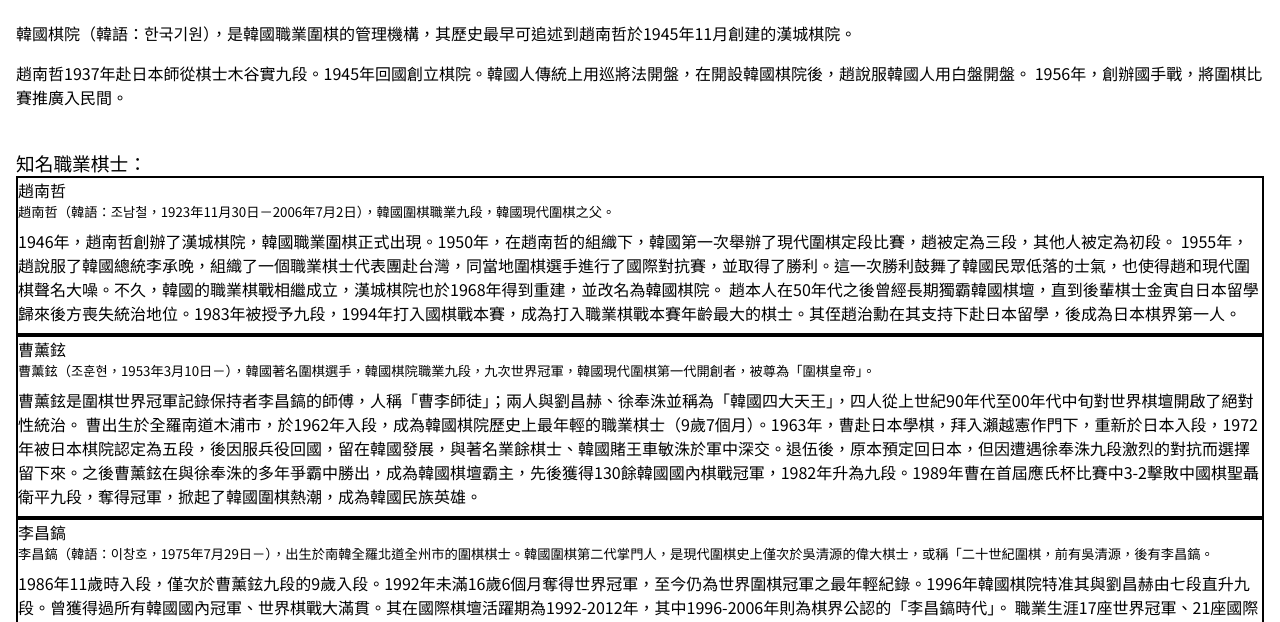
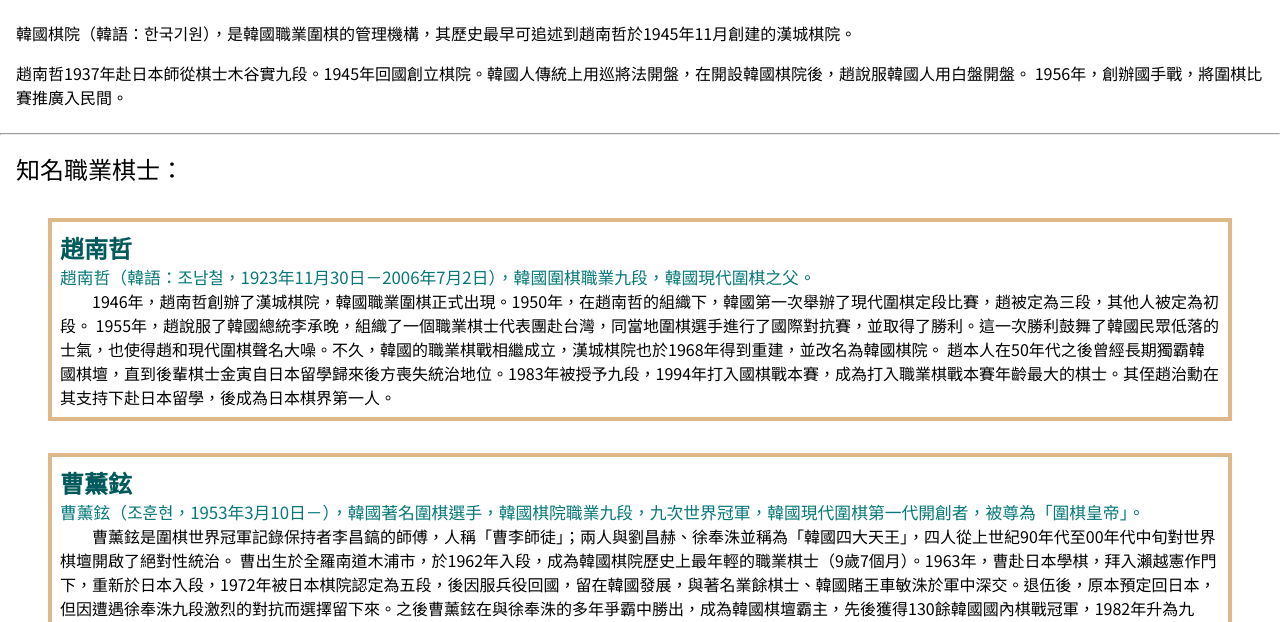
Before and after one commit to jjjj88521/Project1-GOwebsite, a plain HTML site: page korea.html in a window 1280 px wide. Shown: the part 172-794 px from the top of the page. Drawn offline with Linux system fonts and the light colour scheme.

Commit message:
2023/1/21 korea.html modify

```diff
--- a/korea.html
+++ b/korea.html
@@ -35,18 +35,19 @@
         </ul>
       </nav>
     </header>
-    <main>
+    <main class="no-flex">
       <section>
-        <p>
+        <p class="no-indent">
           韓國棋院（韓語：한국기원），是韓國職業圍棋的管理機構，其歷史最早可追述到趙南哲於1945年11月創建的漢城棋院。
         </p>
-        <p>
+        <p class="no-indent">
           趙南哲1937年赴日本師從棋士木谷實九段。1945年回國創立棋院。韓國人傳統上用巡將法開盤，在開設韓國棋院後，趙說服韓國人用白盤開盤。
           1956年，創辦國手戰，將圍棋比賽推廣入民間。
         </p>
       </section>
+      <hr />
       <section>
-        <h3>知名職業棋士：</h3>
+        <h3 style="font-size: 1.5rem">知名職業棋士：</h3>
         <div class="player">
           <h4>趙南哲</h4>
           <h5>
--- a/style.css
+++ b/style.css
@@ -60,6 +60,11 @@ main {
   flex-wrap: wrap;
 }
 
+main.no-flex {
+  display: block;
+  flex-wrap: wrap;
+}
+
 main section {
   padding: 1rem;
 }
@@ -98,14 +103,32 @@ section.right h3 {
 }
 
 p {
+  /* padding: 0.5rem 0rem; */
+  text-indent: 2rem;
+}
+
+p.no-indent {
   padding: 0.5rem 0rem;
+  text-indent: 0rem;
 }
 
 section.right ul {
   margin-left: 1.5rem;
 }
 
-/* 棋士框框*/
 .player {
-  border: 2px solid;
+  margin: 2rem;
+  border: 4px solid burlywood;
+  padding: 0.5rem;
 }
+
+.player h4 {
+  font-size: 1.5rem;
+  color: rgb(0, 90, 91);
+  font-weight: bold;
+}
+
+.player h5 {
+  font-size: 1.05rem;
+  color: rgb(6, 120, 120);
+}
```
